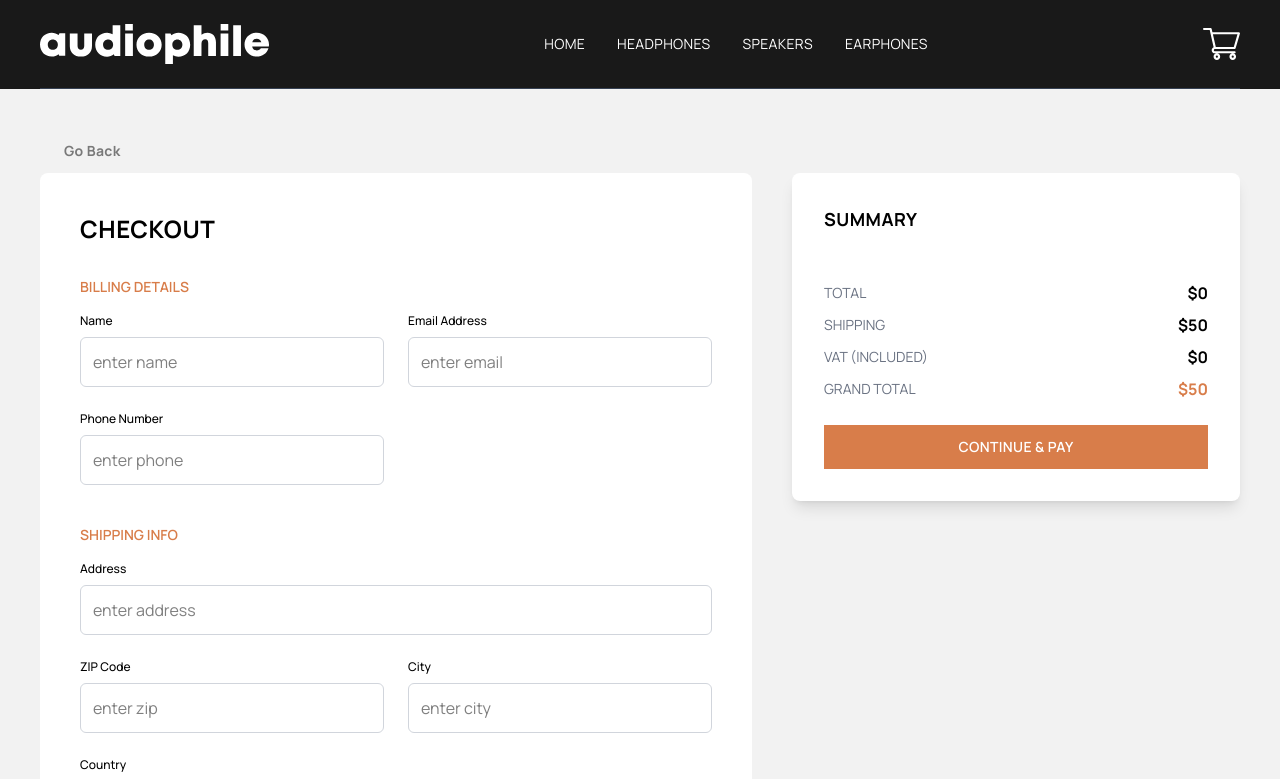
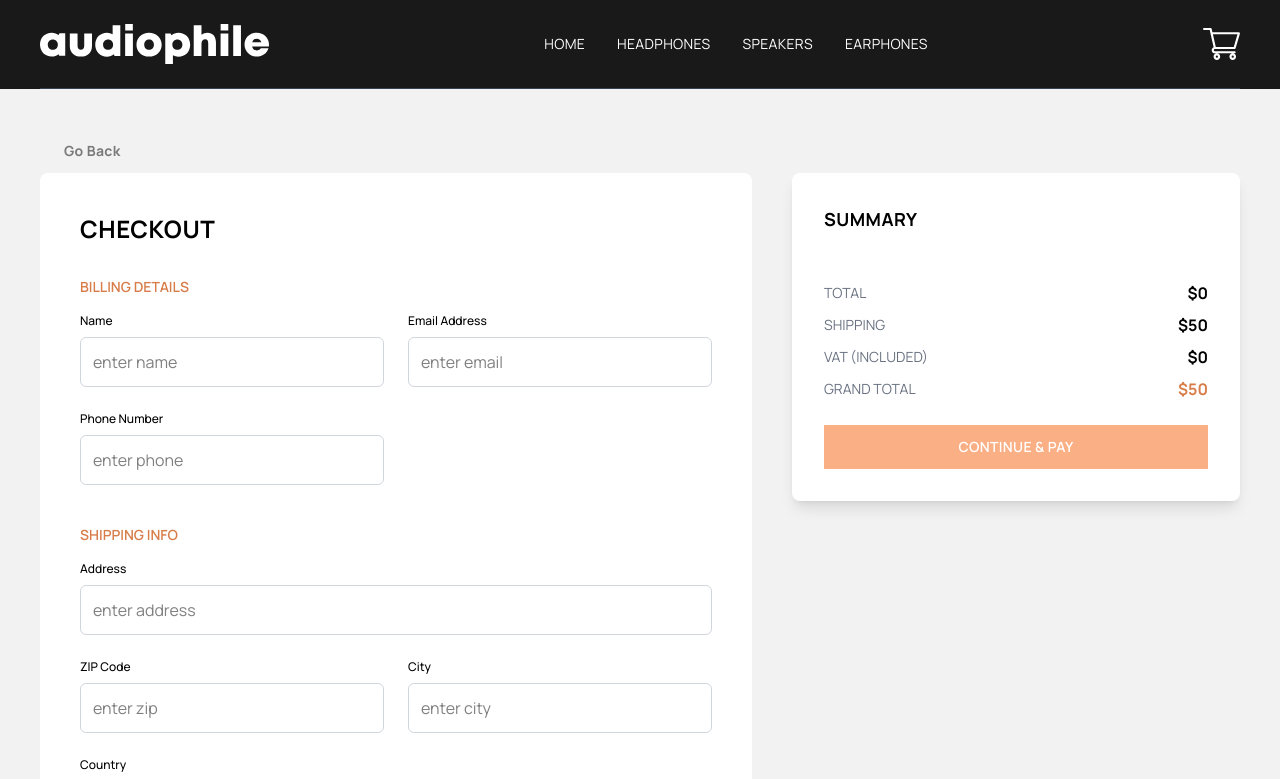
Before and after one commit to yasiramus/azubi-ecommerce, a React (Vite) app: page /checkout in a window 1280 px wide. Shown: the top 779 px of the page. Built offline with nearby package versions, Linux system fonts and the light colour scheme.

Commit message:
added form logic

```diff
--- a/src/components/Checkout/OrderConfirmationModal.tsx
+++ b/src/components/Checkout/OrderConfirmationModal.tsx
@@ -1,16 +1,19 @@
-import { Link } from "react-router";
-
+import { useNavigate } from "react-router";
 import { Check } from "lucide-react";
 
 import Modal from "../ui/Modal";
 import Button from "../ui/Button";
-import { useAppSelector } from "../../hook";
+import { useAppDispatch, useAppSelector } from "../../hook";
+import { clearCart } from "../../features/cart/cartSlice";
+import { clearOrder } from "../../features/checkoutSlice";
 
 export default function OrderConfirmationModal({
   onClose,
 }: {
   onClose: () => void;
 }) {
+  const navigate = useNavigate();
+  const dispatch = useAppDispatch();
   const items = useAppSelector((state) => state.cart.items);
 
   if (!items.length) return null;
@@ -69,11 +72,18 @@ export default function OrderConfirmationModal({
         </div>
       </div>
 
-      <Link to="/" className="block">
-        <Button variant="primary" className="w-full">
-          Back to home
-        </Button>
-      </Link>
+      <Button
+        variant="primary"
+        className="w-full"
+        onClick={() => {
+          dispatch(clearOrder(), clearCart());
+
+          dispatch(clearCart());
+          navigate("/");
+        }}
+      >
+        Back to home
+      </Button>
     </Modal>
   );
 }
--- a/src/components/Checkout/Summary.tsx
+++ b/src/components/Checkout/Summary.tsx
@@ -1,11 +1,23 @@
+import { useState } from "react";
+
+import clsx from "clsx";
+
 import Item from "../Cart/Item";
 import Button from "../ui/Button";
 import { useAppSelector } from "../../hook";
-import clsx from "clsx";
-import { useState } from "react";
 import OrderConfirmationModal from "./OrderConfirmationModal";
+import { isFormComplete } from "../../utils/validation";
 
-export default function Summary() {
+export default function Summary({
+  handleSubmit,
+  formValues,
+  selected,
+}: {
+  // eslint-disable-next-line @typescript-eslint/no-explicit-any
+  formValues: any;
+  selected: "e-Money" | "Cash on Delivery";
+  handleSubmit: () => void;
+}) {
   const items = useAppSelector((state) => state.cart.items);
 
   const total = items.reduce(
@@ -19,6 +31,7 @@ export default function Summary() {
 
   const [openOrderModal, setShowOrderModal] = useState(false);
 
+  const isComplete = isFormComplete(formValues, selected);
   return (
     <aside className="h-fit bg-white rounded-lg p-6 sm:p-8 space-y-6 shadow-lg w-full max-w-md mx-auto">
       <h2 className="text-lg font-bold uppercase tracking-wide text-black">
@@ -27,7 +40,7 @@ export default function Summary() {
 
       <div className="space-y-4 max-h-64 overflow-y-auto pr-1 scroll-smooth">
         {items.map((item) => (
-          <Item key={item.id} {...item} checkout={true}/>
+          <Item key={item.id} {...item} checkout={true} />
         ))}
       </div>
 
@@ -38,10 +51,25 @@ export default function Summary() {
         <SummaryRow label="Grand Total" value={grandTotal} isAccent />
       </div>
 
-      <Button variant="primary" className="w-full" onClick={() => setShowOrderModal(true)}>
+      <Button
+        variant="primary"
+        className={clsx(
+          "w-full",
+          !isComplete
+            ? "bg-[#fbaf85] hover:cursor-not-allowed"
+            : "bg-[#D87D4A] hover:bg-[#fbaf85]"
+        )}
+        disabled={!isComplete}
+        onClick={() => {
+          setShowOrderModal(true);
+          handleSubmit();
+        }}
+      >
         Continue & Pay
       </Button>
-      {openOrderModal&& <OrderConfirmationModal onClose={()=> setShowOrderModal(false)}/>}
+      {openOrderModal && (
+        <OrderConfirmationModal onClose={() => setShowOrderModal(false)} />
+      )}
     </aside>
   );
 }
--- /dev/null
+++ b/src/features/checkoutSlice.ts
@@ -0,0 +1,52 @@
+// On checkout, store order data
+import { createSlice, type PayloadAction } from "@reduxjs/toolkit";
+
+import type { CartItemProps } from "../components/Cart/Item";
+
+export interface CheckoutFormValues {
+    paymentMethod?: "e-Money" | "Cash on Delivery";
+    name: string;
+    email: string;
+    phone: string;
+    address: string;
+    zip: string;
+    city: string;
+    country: string;
+    emoneyNumber: string;
+    emoneyPin: string;
+}
+
+
+
+interface Order {
+    // id: string;
+    items: CartItemProps[];
+    total: number;
+    form: CheckoutFormValues;
+    // date: string;
+}
+
+interface CheckoutState {
+    order: Order | null;
+}
+
+const initialState: CheckoutState = {
+    order: null,
+};
+
+const checkoutSlice = createSlice({
+    name: "checkout",
+    initialState,
+    reducers: {
+        placeOrder: (state, action: PayloadAction<Order>) => {
+            state.order = action.payload;
+        },
+        clearOrder: (state) => {
+            state.order = null;
+        },
+    },
+});
+
+export const { placeOrder, clearOrder } = checkoutSlice.actions;
+
+export default checkoutSlice.reducer;
--- a/src/pages/Checkout.tsx
+++ b/src/pages/Checkout.tsx
@@ -1,15 +1,23 @@
-import Form, { Title } from "../components/Checkout/Form";
+import { useState } from "react";
+
+import type { RootState } from "../store";
 import GoBack from "../components/GoBack";
 import Summary from "../components/Checkout/Summary";
+import { placeOrder } from "../features/checkoutSlice";
+import { useAppDispatch, useAppSelector } from "../hook";
+import Form, { Title } from "../components/Checkout/Form";
 import RadioOption from "../components/Checkout/RadioOption";
-import { useState } from "react";
-import { validateField, type FormErrors } from "../utils/validation";
+import {
+  validateAllFields,
+  validateField,
+  type FormErrors,
+} from "../utils/validation";
 
 export default function Checkout() {
+  const [formErrors, setFormErrors] = useState<FormErrors>({});
   const [selected, setSelected] = useState<"e-Money" | "Cash on Delivery">(
     "e-Money"
   );
-
   const [formData, setFormData] = useState({
     name: "",
     email: "",
@@ -22,7 +30,12 @@ export default function Checkout() {
     emoneyPin: "",
   });
 
-  const [formErrors, setFormErrors] = useState<FormErrors>({});
+  const dispatch = useAppDispatch();
+
+  const cartItems = useAppSelector((state: RootState) => state.cart.items);
+
+  const checkout = useAppSelector((state: RootState) => state.checkout);
+  console.log("checkout", checkout);
 
   const handleChange = (name: string, value: string) => {
     setFormData((prev) => ({ ...prev, [name]: value }));
@@ -32,10 +45,34 @@ export default function Checkout() {
     }));
   };
 
-  // const handleSubmit = () => {
+  const handlePlaceOrder = () => {
+    const errors = validateAllFields(formData, selected);
+    setFormErrors(errors);
 
-  // }
+    if (Object.keys(errors).length > 0) return;
 
+    if (!cartItems.length) return alert("Cart is empty");
+
+    /**variables */
+    const total = cartItems.reduce(
+      (sum, item) => sum + item.price * item.quantity,
+      0
+    );
+
+    const shipping = 50;
+    const vat = Math.round(total * 0.2); // Assuming 20% VAT
+    const grandTotal = total + shipping + vat;
+
+    dispatch(
+      placeOrder({
+        // id: "111",
+        items: cartItems,
+        total: grandTotal,
+        form: { ...formData, paymentMethod: selected },
+        // date: new Date().toISOString(),
+      })
+    );
+  };
 
   return (
     <section className="bg-[#F2F2F2] py-10 px-6 md:px-10">
@@ -72,7 +109,7 @@ export default function Checkout() {
                   value: formData.address,
                 },
                 { label: "ZIP Code", name: "zip", value: formData.zip },
-                { label: "City", name: "city", value: formData.name },
+                { label: "City", name: "city", value: formData.city },
                 { label: "Country", name: "country", value: formData.country },
               ]}
               onChange={handleChange}
@@ -133,7 +170,11 @@ export default function Checkout() {
           </div>
 
           {/* Summary Side */}
-          <Summary />
+          <Summary
+            handleSubmit={handlePlaceOrder}
+            formValues={formData}
+            selected={selected}
+          />
         </div>
       </div>
     </section>
--- a/src/store/index.ts
+++ b/src/store/index.ts
@@ -1,12 +1,15 @@
 import { configureStore } from "@reduxjs/toolkit";
 
 import cartReducer, { hydrateCart } from "../features/cart/cartSlice";
+import  checkoutReducer from "../features/checkoutSlice";
+
 import { fetchCartFromLocalStorage, persistCart } from "../middleware/persistCart";
 
 
 export const store = configureStore({
     reducer: {
-        cart: cartReducer
+        cart: cartReducer,
+        checkout:checkoutReducer
     },
     middleware: (getDefaultMiddleware) => getDefaultMiddleware().concat(persistCart)
 });
--- a/src/utils/validation.ts
+++ b/src/utils/validation.ts
@@ -2,16 +2,20 @@ export type FormData = Record<string, string>;
 
 export type FormErrors = Record<string, string>;
 
-const emailRegex = /^[^\s@]+@[^\s@]+\.[^\s@]+$/;
-
 /**
  * Validate a single field
- */
+*/
 export const validateField = (name: string, value: string): string => {
+    const emailRegex = /^[^\s@]+@[^\s@]+\.[^\s@]+$/;
+
     if (!value.trim()) return "This field is required";
 
     if (name === "email" && !emailRegex.test(value)) {
         return "Wrong format";
+    }
+
+    if (name === "zip" && !/^\d{5}$/.test(value)) {
+        return "ZIP code must be 5 digits";
     }
 
     return "";
@@ -20,10 +24,19 @@ export const validateField = (name: string, value: string): string => {
 /**
  * Validate all fields in form
  */
-export const validateAllFields = (data: FormData): FormErrors => {
+export const validateAllFields = (data: FormData, paymentMethod: "e-Money" | "Cash on Delivery"
+): FormErrors => {
     const errors: FormErrors = {};
 
     for (const [name, value] of Object.entries(data)) {
+        //validate e-Money fields if that method is selected
+        if (
+            paymentMethod === "Cash on Delivery" &&
+            (name === "emoneyNumber" || name === "emoneyPin")
+        ) {
+            continue;
+        }
+
         const error = validateField(name, value);
         if (error) {
             errors[name] = error;
@@ -32,3 +45,14 @@ export const validateAllFields = (data: FormData): FormErrors => {
 
     return errors;
 };
+
+/**is form complete */
+export const isFormComplete = (formData: FormData, selected: "e-Money" | "Cash on Delivery") => {
+    for (const [key, value] of Object.entries(formData)) {
+        const required =
+            selected === "e-Money" || (key !== "emoneyNumber" && key !== "emoneyPin");
+
+        if (required && !value.trim()) return false;
+    }
+    return true;
+};
```
